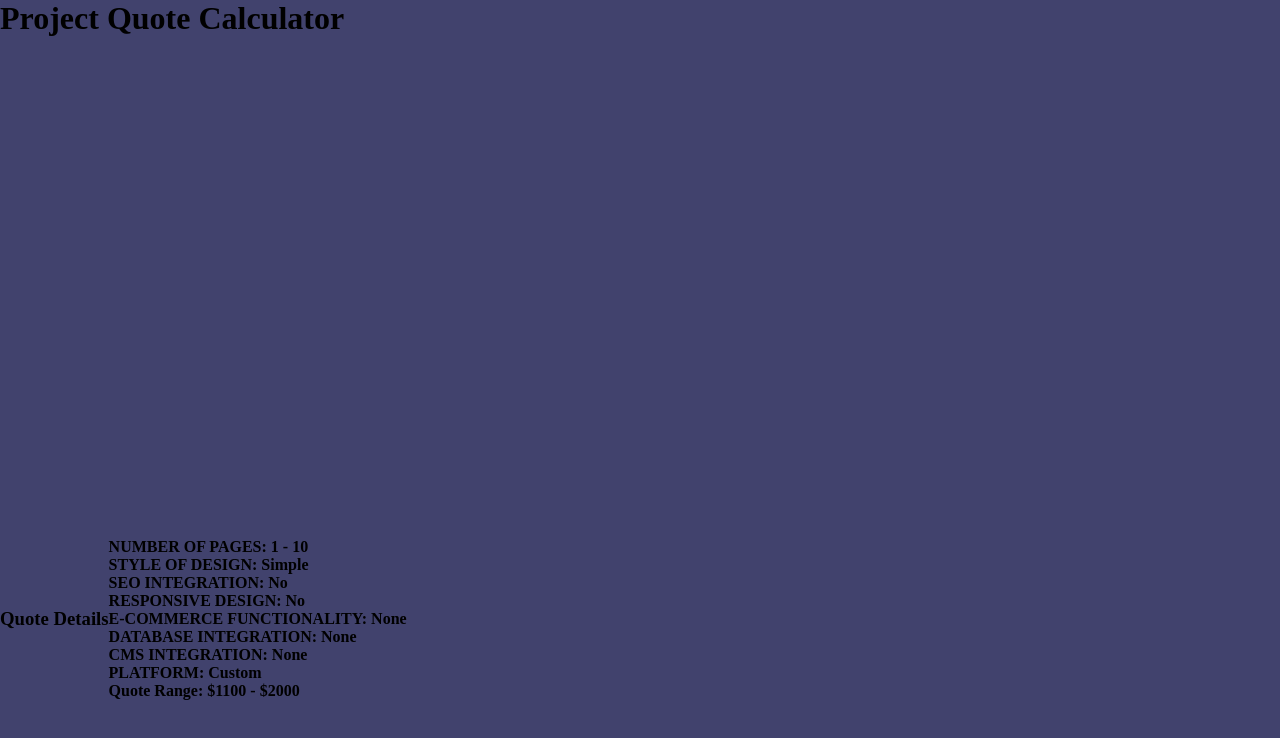
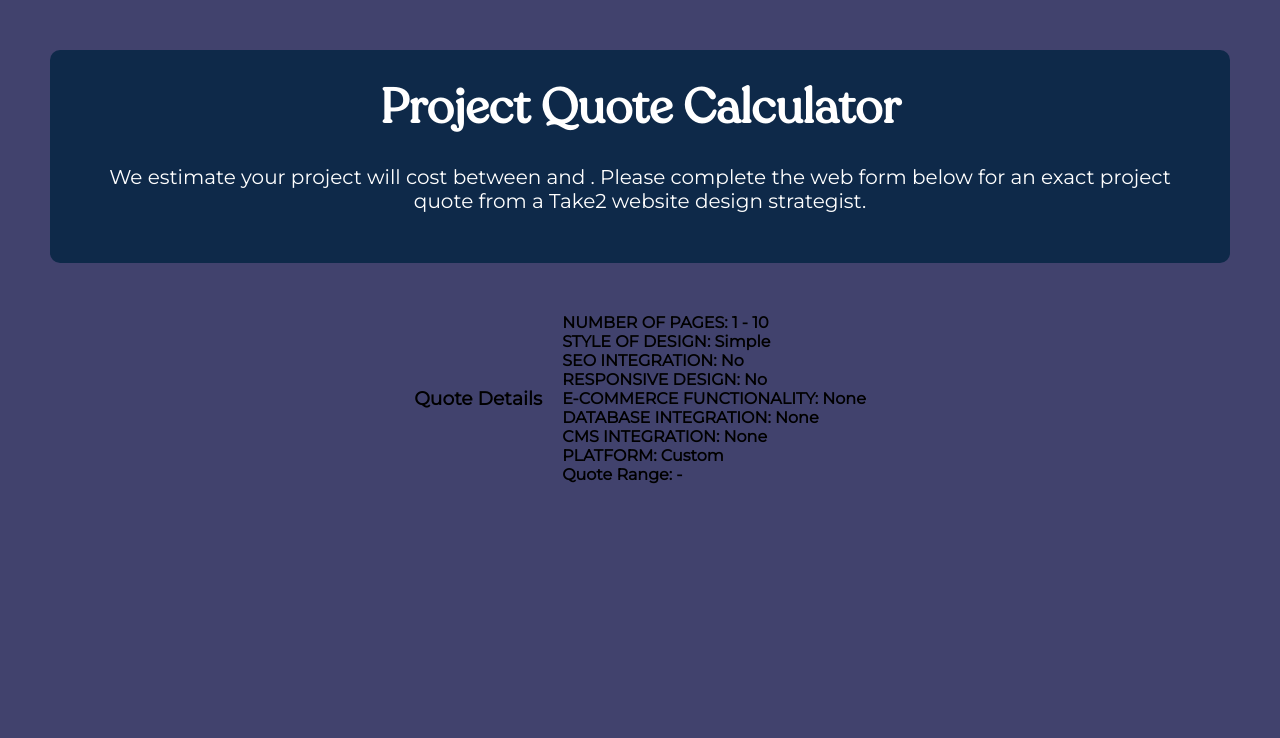
Before and after one commit to Dave-ctr/project-quote-calculator, a React (Vite) app: page /register in a window 1280 px wide. Shown: the top 738 px of the page. Built offline with nearby package versions, Linux system fonts and the light colour scheme.

Commit message:
Add header and paragraph to quoteFormPage

```diff
--- a/src/App.jsx
+++ b/src/App.jsx
@@ -13,6 +13,9 @@ function App() {
   const [selectionValues, setSelectionValues] = useState(
     initialQuoteItemsArray.map((item) => item.selectionOne)
   );
+
+  const [selectionValueOne, setSelectionValueOne] = useState('');
+  const [selectionValueTwo, setSelectionValueTwo] = useState('');
 
   const headerRefs = useRef([]);
 
@@ -184,7 +187,17 @@ function App() {
     const totalCostMin = totalCostMinBeforeDiscount * (1 - platformDiscount);
     const totalCostMax = totalCostMaxBeforeDiscount * (1 - platformDiscount);
 
-    return selectionValues[0] === '250+' ? `$${Math.ceil(totalCostMin)} - Sky's The Limit Baby` : `$${Math.ceil(totalCostMin)} - $${Math.ceil(totalCostMax)}`;
+    if (selectionValues[0] === '250+') {
+      let selectionValueOne = `$${Math.ceil(totalCostMin)}`;
+      let selectionValueTwo = `Sky's The Limit Baby`;
+      setSelectionValueOne(selectionValueOne);
+      setSelectionValueTwo(selectionValueTwo);
+    }else{
+      let selectionValueOne = `$${Math.ceil(totalCostMin)}`;
+      let selectionValueTwo = `$${Math.ceil(totalCostMax)}`;
+      setSelectionValueOne(selectionValueOne);
+      setSelectionValueTwo(selectionValueTwo);
+    };
   };
 
   return (
@@ -201,6 +214,7 @@ function App() {
                   sliderValues={sliderValues}
                   selectionValues={selectionValues}
                   headerRefs={headerRefs}
+                  calculateTotalCost={calculateTotalCost}
                 />
               }
             />
@@ -215,7 +229,8 @@ function App() {
                   quoteListItems={quoteListItems}
                   selectionValues={selectionValues}
                   headerRefs={headerRefs}
-                  calculateTotalCost={calculateTotalCost}
+                  selectionValueOne={selectionValueOne}
+                  selectionValueTwo={selectionValueTwo}
                 />
               }
             />
--- a/src/pages/Home.jsx
+++ b/src/pages/Home.jsx
@@ -39,6 +39,7 @@ function Home({
   sliderValues,
   selectionValues,
   headerRefs,
+  calculateTotalCost
 }) {
   headerRefs.current = quoteListItems.map(
     (_, i) => headerRefs.current[i] ?? React.createRef()
@@ -77,6 +78,7 @@ function Home({
         <div style={{ margin: "25px auto", width: "fit-content" }}>
         <Link to="/register" style={{ textDecoration: 'none'}}>
         <button
+        onClick={calculateTotalCost(selectionValues)}
     style={{
       padding: "5px 15px",
       fontSize: '1.5rem',
--- a/src/pages/QuoteFormPage.jsx
+++ b/src/pages/QuoteFormPage.jsx
@@ -1,30 +1,71 @@
 import React from "react";
 import { Link } from "react-router-dom";
+import { Global } from "@emotion/react";
+import { styled } from "@mui/system";
+import recoletaFont from "../assets/fonts/Recoleta-RegularDEMO.otf";
+import montserratFont from "../assets/fonts/Montserrat-VariableFont_wght.ttf";
 
-function QuoteFormPage({ quoteListItems, selectionValues, headerRefs, calculateTotalCost }) {
+const GlobalStyles = () => (
+  <Global
+    styles={`
+      @font-face {
+        font-family: 'Recoleta';
+        src: url(${recoletaFont}) format('opentype');
+      }
+      @font-face {
+        font-family: 'Montserrat';
+        src: url(${montserratFont}) format('truetype');
+        font-weight: 400; /* You can adjust the font-weight as needed */
+        font-style: normal;
+      }
+      body, button {
+        font-family: 'Montserrat', sans-serif; /* Apply Montserrat font to the body */
+      }
+    `}
+  />
+);
+
+const Heading = styled("h1")({
+  fontFamily: "Recoleta, sans-serif",
+  fontSize:'3rem',
+  fontWeight: "bolder",
+  textAlign: "center",
+});
+
+function QuoteFormPage({ quoteListItems, selectionValues, headerRefs, selectionValueOne, selectionValueTwo }) {
   headerRefs.current = quoteListItems.map(
     (_, i) => headerRefs.current[i] ?? React.createRef()
   );
 
   return (
     <>
-     <Link to="/" style={{textDecoration: 'none', color: 'black'}}>
-    <h1>Project Quote Calculator</h1>
+     <div
+    className="quoteItemContainer"
+      style={{
+        backgroundColor: " #0e2949",
+        color: "white",
+        padding: "25px",
+        borderRadius: "10px",
+      }}
+    >
+      <GlobalStyles />
+     <Link to="/" style={{textDecoration: 'none', color: 'white'}}>
+      <Heading >Project Quote Calculator</Heading>
     </Link>
+
+      <p style={{ textAlign: "center", margin:'25px', fontSize:'1.25rem'}}>
+       We estimate your project will cost between {`${selectionValueOne} and ${selectionValueTwo}`}. Please complete the web form below for an exact project quote from a Take2 website design strategist.
+      </p>
+</div>
 
     <div style={{
             display: 'flex',
             flexDirection: 'row',
-            position: "absolute",
-            bottom: '100px',
-            alignItems: 'center'
-
+            justifyContent: "center",
+            alignItems: 'center',
+         gap:'20px'
             }}>
-
-
-
-
-      <h3>Quote Details</h3>
+            <h3>Quote Details</h3>
       <ul style={{
 
            listStyle: "none",
@@ -38,9 +79,10 @@ function QuoteFormPage({ quoteListItems, selectionValues, headerRefs, calculateT
 
           </li>
         ))}
-      <li style={{    fontSize: "1rem", fontWeight: 'bold' }}>Quote Range: {calculateTotalCost(selectionValues)}</li>
+      <li style={{    fontSize: "1rem", fontWeight: 'bold' }}>Quote Range: {`${selectionValueOne} - ${selectionValueTwo}`}</li>
       </ul>
     </div>
+
     </>
   );
 }
```
